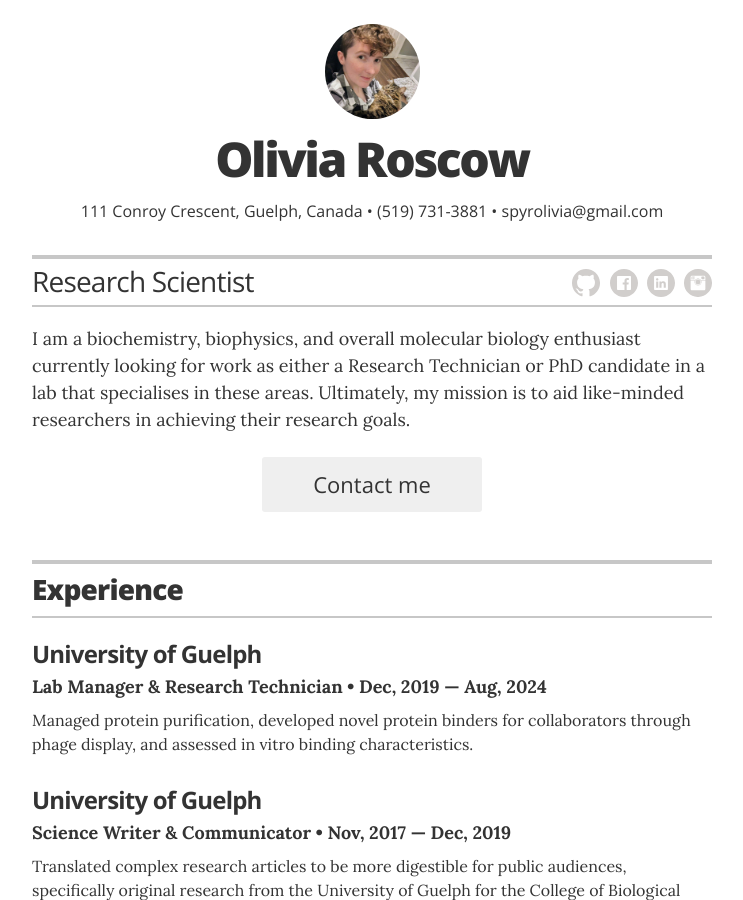
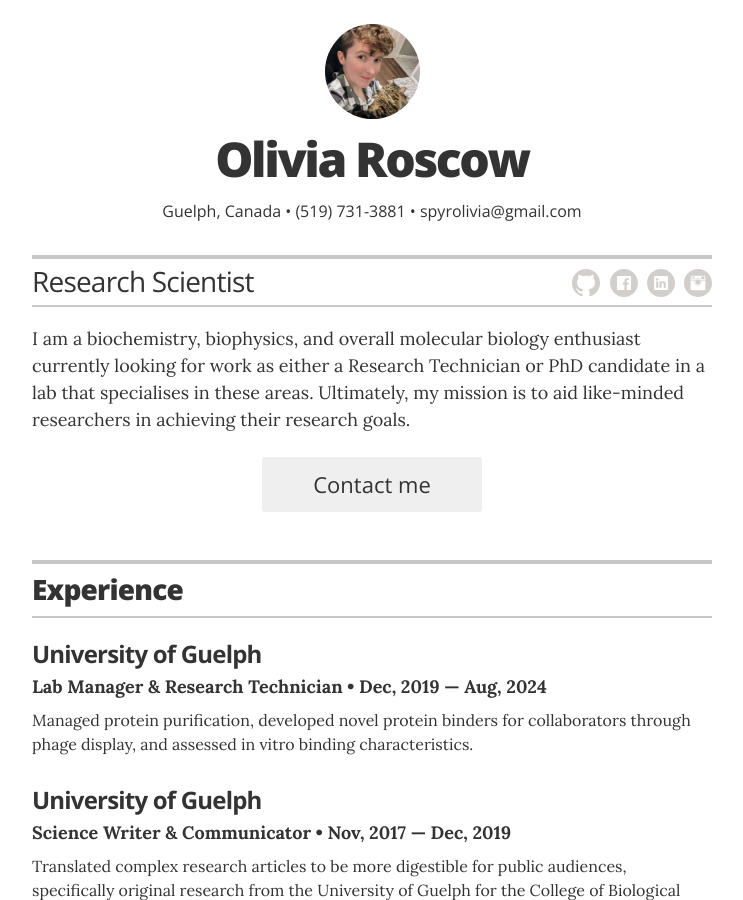
Before and after one commit to oroscow/oroscow.github.io, a Jekyll site: the page built from index.html, in a window 1280 px wide and 900 px high. Shown: the whole window, without its empty margins (268-1011 px from the left). Built offline with Jekyll 4.4.1, drawn with Linux system fonts in a browser that asks for light colours.

Commit message:
Update _config.yml

```diff
--- a/_config.yml
+++ b/_config.yml
@@ -20,7 +20,7 @@ resume_contact_email:           "spyrolivia@gmail.com"
 resume_contact_telephone:       "(519) 731-3881"
 resume_contact_address:         "Guelph, Canada"
 
-resume_header_contact_info:     "111 Conroy Crescent, Guelph, Canada • (519) 731-3881 • spyrolivia@gmail.com"
+resume_header_contact_info:     "Guelph, Canada • (519) 731-3881 • spyrolivia@gmail.com"
 display_header_contact_info:    "true"
 
 resume_header_intro: "<p>I am a biochemistry, biophysics, and overall molecular biology enthusiast currently looking for work as either a Research Technician or PhD candidate in a lab that specialises in these areas. Ultimately, my mission is to aid like-minded researchers in achieving their research goals.</p>"
```
